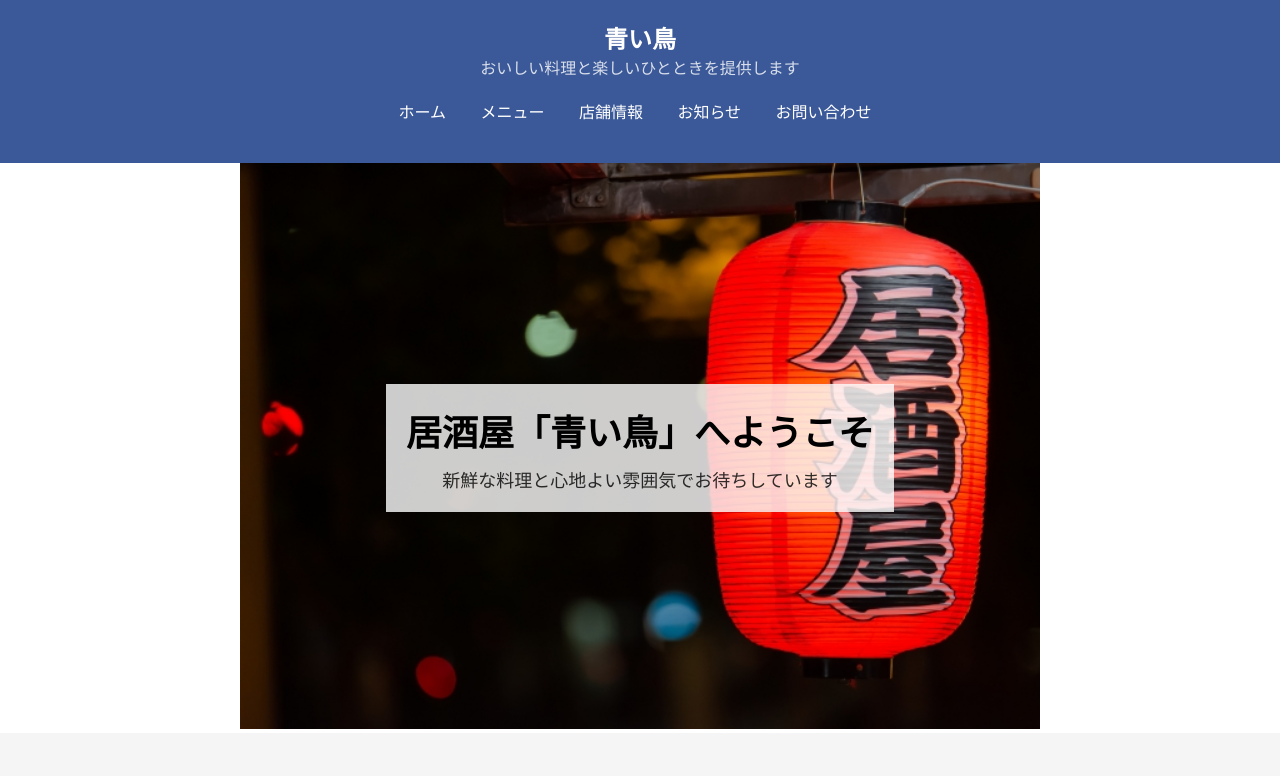
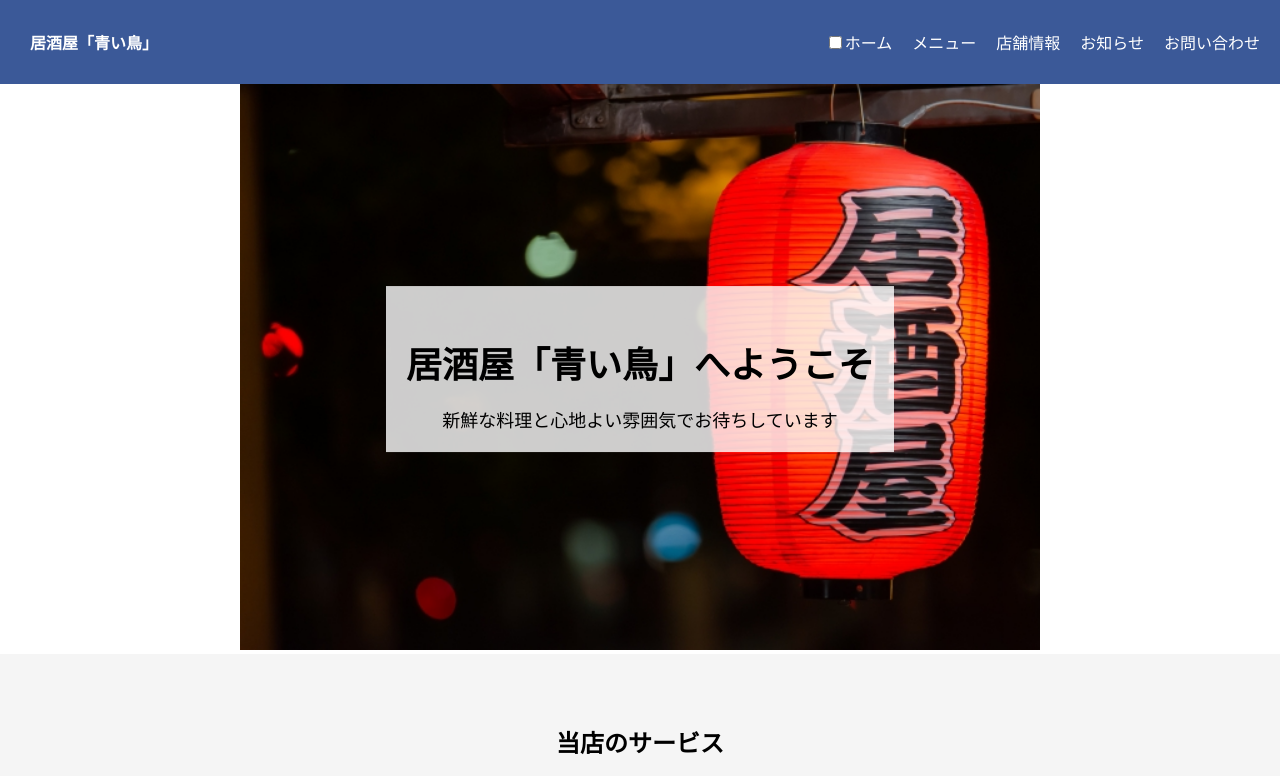
Before and after one commit to illionillion/izakaya-aoitori, a website: page index.html in a window 1280 px wide. Shown: the top 776 px of the page. Drawn offline with Linux system fonts and the light colour scheme.

Commit message:
ハンバーガーメニュー追加

```diff
--- a/css/header.css
+++ b/css/header.css
@@ -4,43 +4,95 @@
   font-family: Arial, sans-serif;
 }
 
+/* デスクトップ用のスタイル */
+
 header {
   background-color: #3b5998;
   padding: 20px;
   color: white;
   text-align: center;
+  position: sticky;
+  top: 0;
+  z-index: 2;
 }
 
-h1 {
-  font-size: 24px;
-  margin: 0;
+nav {
+  display: flex;
+  align-items: center;
+  /* background-color: #007bff; */
+  color: #fff;
 }
 
-p {
-  font-size: 16px;
-  margin: 0;
-  opacity: 0.8;
+.logo {
+  margin-right: auto;
+  padding: 10px;
+  font-weight: bold;
+}
+.logo a {
+  color: #fff;
+  text-decoration: none;
 }
 
-nav ul {
-  list-style-type: none;
+.header-menu {
+  display: flex;
+  list-style: none;
+  margin: 0;
   padding: 0;
-  margin: 20px 0;
-  text-align: center;
 }
 
-nav ul li {
-  display: inline-block;
+.header-menu li {
+  margin-left: 20px;
+}
+
+.header-menu li:first-child {
+  margin-left: 0;
+}
+
+.header-menu a {
+  color: #fff;
+  text-decoration: none;
+}
+
+/* モバイル用のスタイル */
+
+.menu-icon {
+  display: none;
+  cursor: pointer;
+  font-size: 20px;
   margin-right: 10px;
 }
 
-nav ul li a {
-  color: white;
-  text-decoration: none;
-  padding: 5px 10px;
-  border-radius: 3px;
+@media (max-width: 768px) {
+  .header-menu {
+    display: none;
+  }
+
+  .menu-icon {
+    display: block;
+  }
+
+  #menu-toggle {
+    display: none;
+  }
+
+  #menu-toggle:checked ~ .header-menu {
+    display: flex;
+    flex-direction: column;
+    align-items: center;
+    position: absolute;
+    background-color: rgba(0, 0, 0, 0.7);
+    top: 80px;
+    left: 0;
+    width: 100%;
+    padding: 10px;
+    z-index: 3;
+  }
+
+  #menu-toggle:checked ~ .header-menu li {
+    margin: 10px 0;
+  }
+
+  #menu-toggle:checked ~ .header-menu a {
+    color: #fff;
+  }
 }
-
-nav ul li a:hover {
-  background-color: #2a437a;
-}
--- a/js/components.js
+++ b/js/components.js
@@ -4,11 +4,13 @@
   connectedCallback() {
     this.innerHTML = `
       <header>
-        <h1>青い鳥</h1>
-        <p>おいしい料理と楽しいひとときを提供します</p>
-
         <nav>
-          <ul>
+          <div class="logo">
+            <a href="index.html">居酒屋「青い鳥」</a>
+          </div>
+          <input type="checkbox" id="menu-toggle" />
+          <label for="menu-toggle" class="menu-icon">&#9776;</label>
+          <ul class="header-menu">
             <li><a href="index.html">ホーム</a></li>
             <li><a href="menu.html">メニュー</a></li>
             <li><a href="store.html">店舗情報</a></li>
```
